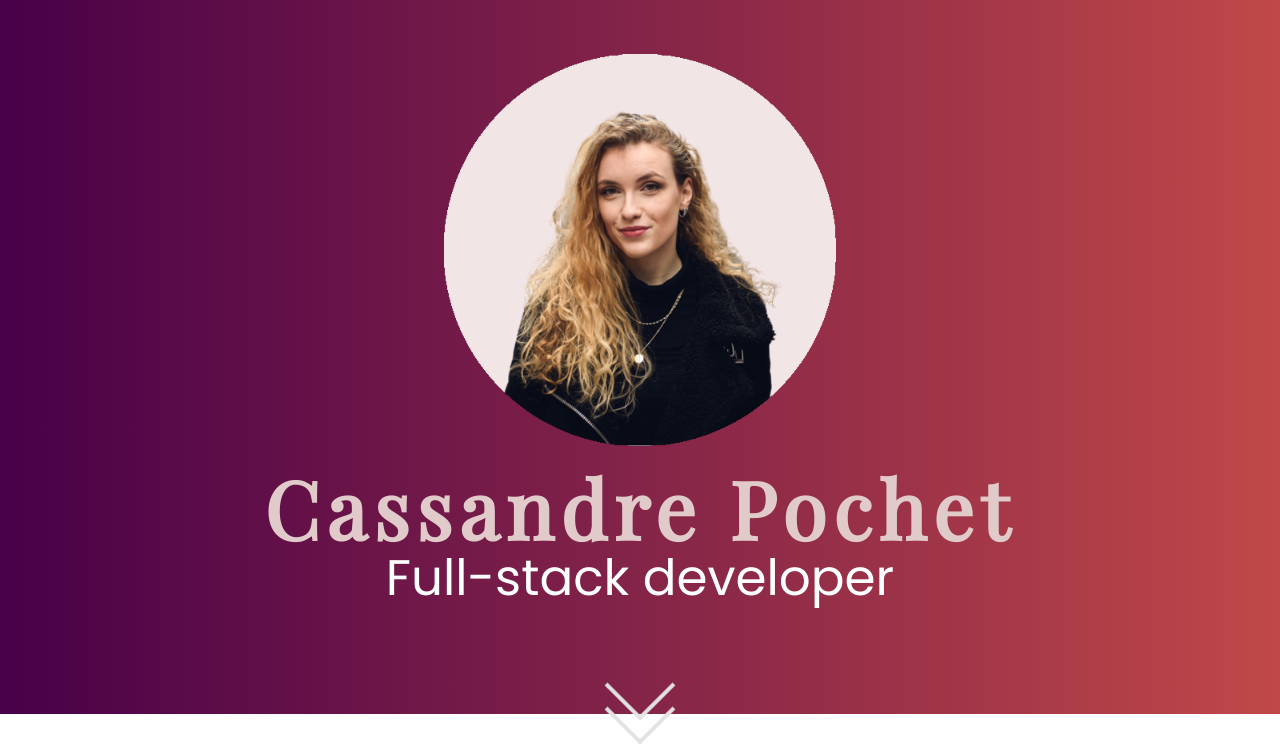
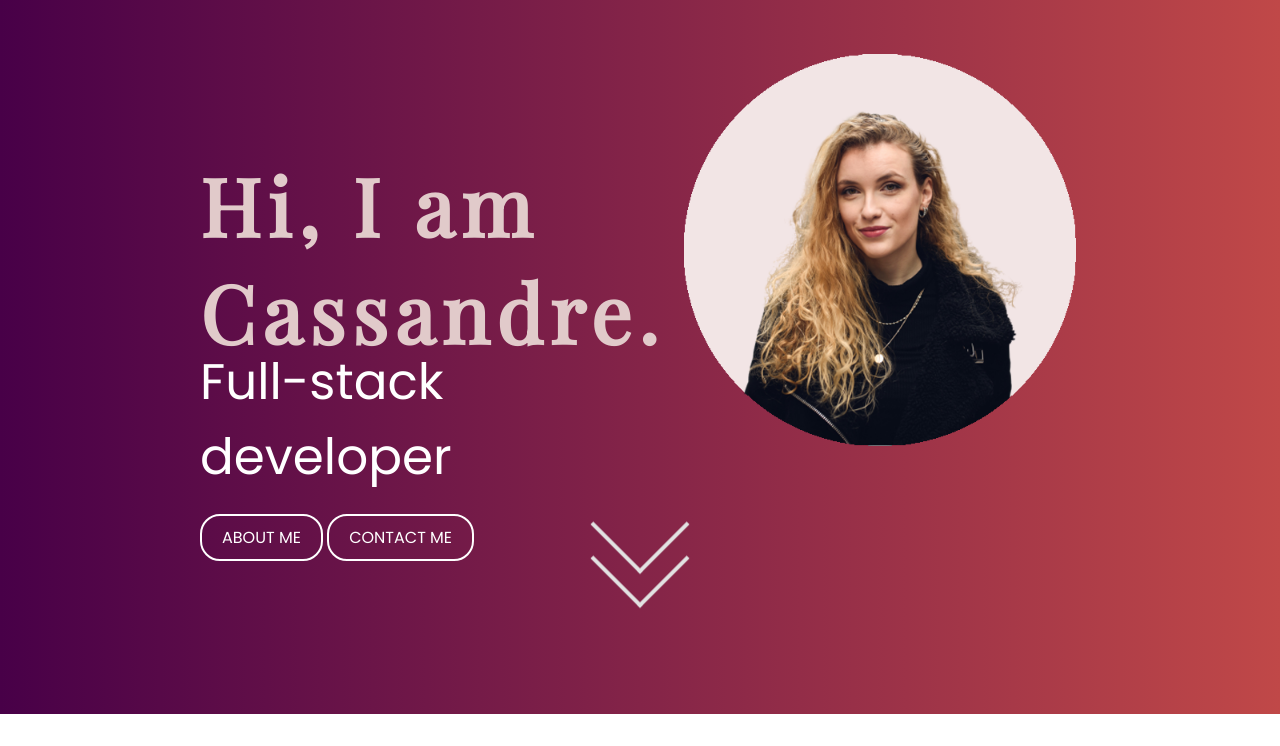
Before and after one commit to selfeuse/portfolio-V1, a plain HTML site: page index.html in a window 1280 px wide. Shown: the part 78-824 px from the top of the page. Drawn offline with nearby package versions, Linux system fonts and the light colour scheme.

Commit message:
home refactoring

```diff
--- a/index.html
+++ b/index.html
@@ -48,13 +48,17 @@
 
     <div id="home" class="home-section">
 
-        <div class="home-image">
-            <img src="./assets/self.png" alt="self" />
-        </div>
+        <div class="home-content">
+            <div class="home-name">
+                <h1>Hi, I am Cassandre.</h1>
+                <h3>Full-stack developer</h3>
+                <a href="#about" title="about" class="home-btn">About me</a>
+                <a href="#contact" title="contact" class="home-btn">Contact me</a>
+            </div>
 
-        <div class="home-name">
-            <h1>Cassandre Pochet</h1>
-            <h3>Full-stack developer</h3>
+            <div class="home-image">
+                <img src="./assets/self.png" alt="self" />
+            </div>
         </div>
 
         <div class="arrows-area">
@@ -71,11 +75,14 @@
 
         <div class="description-content">
             <div class="biography">
-                <h2>Hi, my name is Cassandre.</h2>
-                <h>I'm a French developer, I love to discover new things, develop new skills and I'm passionate about technologies and innovation.<br></h>
-                <h>I did an IT master at Epitech, the European Institute of Technology, and after a few times, I started getting myself interested by project management.<br></h>
-                <h>I did a remote formation about basis of project management with the Project Management Institute, and I get the CAPM certification.<br></h>
-                <h>I'm currently working as an Assistant project manager and developer at Euro-Information Telecom and I would like to start a new experience abroad.<br></h>
+                <h>I'm a French developer, I love to discover new things, develop new skills and I'm passionate about
+                    technologies and innovation.<br></h>
+                <h>I did an IT master at Epitech, the European Institute of Technology, and after a few times, I started
+                    getting myself interested by project management.<br></h>
+                <h>I did a remote formation about basis of project management with the Project Management Institute, and
+                    I get the CAPM certification.<br></h>
+                <h>I'm currently working as an Assistant project manager and developer at Euro-Information Telecom and I
+                    would like to start a new experience abroad.<br></h>
             </div>
 
             <div class="contact-card">
@@ -92,7 +99,7 @@
                         <td>Location</td>
                         <td class="table-content">Strasbourg, FR</td>
                     </tr>
-                 </table>
+                </table>
                 <div class="social-links">
                     <a href="https://github.com/selfeuse" title="Github" class="btn btn-github btn-lg"><i
                             class="fa fa-github fa-fw"></i> Github</a>
--- a/style.css
+++ b/style.css
@@ -107,15 +107,22 @@ nav {
     text-align: center;
     padding-top: 10%;
     height: 99vh;
-    background: #C04848;
-    background: -webkit-linear-gradient(to right, #480048, #C04848);
     background: linear-gradient(to right, #480048, #C04848);
 }
 
+.home-content {
+    display: grid;
+    grid-template-columns: 2fr;
+    padding: 0 200px;
+    height: 50vh;
+}
+
 .home-image {
-    margin: 0 auto;
-    width: 50%;
+    margin: auto;
+    width: 100%;
     max-width: 400px;
+    grid-column: 3;
+    grid-row: 1;
 }
 
 .home-image img {
@@ -125,7 +132,21 @@ nav {
 .home-name {
     font-family: "Poppins", sans-serif;
     color: white;
-    text-align: center;
+    text-align: start;
+    grid-column: 1/2;
+    grid-row: 1;
+    height: 50%;
+    margin: auto;
+}
+
+.home-btn {
+    margin-top: 20px;
+    text-decoration: none;
+    color: white;
+    text-transform: uppercase;
+    border: 2px solid white;
+    border-radius: 20px;
+    padding: 10px 20px;
 }
 
 .home-name h1 {
@@ -139,6 +160,7 @@ nav {
     font-size: 50px;
     margin-top: -20px;
     font-weight: lighter;
+    margin-bottom: 30px;
 }
 
 .arrows-area {
@@ -151,9 +173,9 @@ nav {
     border-width: 0 4px 4px 0;
     display: inline-block;
     padding: 8px;
-    margin: -15px;
-    width: 50px;
-    height: 50px;
+    margin: -20px;
+    width: 70px;
+    height: 70px;
 }
 
 .down {
```
